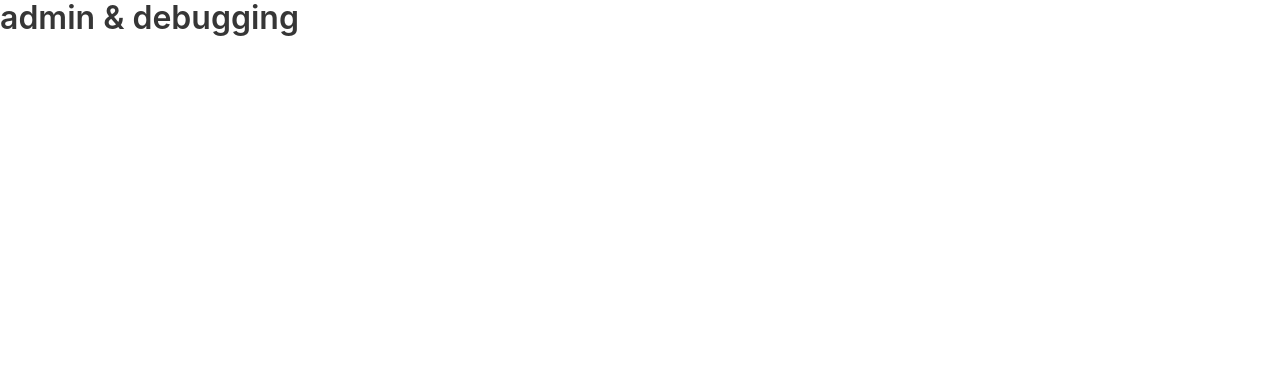
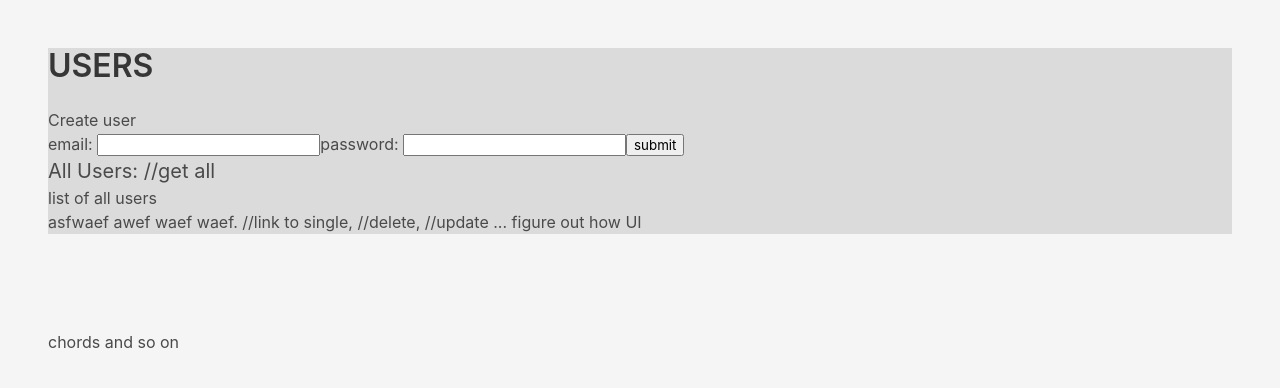
Before and after one commit to kevin-lambda/guitar-chords, a Next.js app: page /admin in a window 1280 px wide. Shown: the top 388 px of the page. Built offline with nearby package versions, Linux system fonts and the light colour scheme.

Commit message:
mile: starting admin UI

```diff
--- a/app/admin/page.tsx
+++ b/app/admin/page.tsx
@@ -1,7 +1,37 @@
+"use client"
+
+import React, { useState, useEffect } from "react"
+
 export default function Admin() {
+  useEffect(() => {
+    console.log("hi")
+  }, [])
+
   return (
-    <div>
-      <h2 className="title">admin & debugging</h2>
+    <div className="has-background-light">
+      <section className="section">
+        <div className="has-background-grey-lighter">
+          <h2 className="title">USERS</h2>
+          <form>
+            <h3>Create user</h3>
+            <label>
+              email: <input type="text" />
+            </label>
+            <label>
+              password: <input type="text" />
+            </label>
+            <button>submit</button>
+          </form>
+
+          <h3 className="is-size-5">All Users: //get all</h3>
+          <div>list of all users</div>
+          <div className="">
+            asfwaef awef waef waef. //link to single, //delete, //update ...
+            figure out how UI
+          </div>
+        </div>
+      </section>
+      <section className="section">chords and so on</section>
     </div>
   )
 }
```
Also changed, not shown: 1 other file (tests, documents, lock files or other folders).
